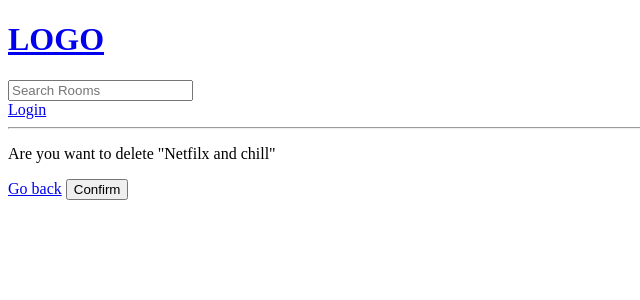
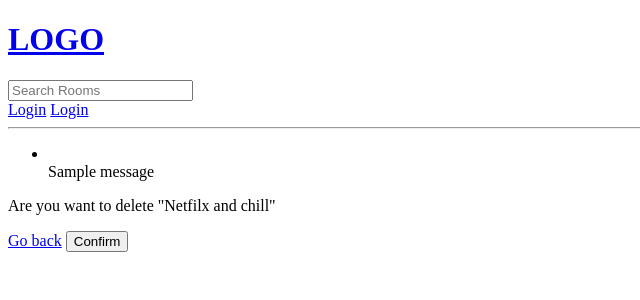
Before and after one commit to cuonggpham/study-room-application, a Django app: page /delete-room/1 in a window 1280 px wide. Shown: the top 300 px of the page, without its empty margins (0-640 px from the left). Run offline with Django 5.2, Linux system fonts and the light colour scheme; data comes from the database, SQL or seed files in the repository; one stand-in notice (Sample message) is shown.

Commit message:
flash message

```diff
--- a/base/views.py
+++ b/base/views.py
@@ -2,6 +2,7 @@ from django.shortcuts import render, redirect
 from django.contrib import messages
 from django.db.models import Q
 from django.contrib.auth.models import User
+from django.contrib.auth import authenticate, login, logout
 from django.http import HttpResponse
 from .models import Room, Topic
 from .forms import RoomForm
@@ -17,6 +18,15 @@ def loginPage(request):
             user=User.objects.get(username=username)
         except:
             messages.error(request, 'User does not exist')
+
+        user = authenticate(request, username=username, password=password)
+
+        if user is not None:
+            login(request, user)
+            return redirect('home')
+        else:
+            messages.error(request, 'Username and password does not exist')
+
 
     context={}
     return render(request, 'base/login_register.html', context)
--- a/templates/main.html
+++ b/templates/main.html
@@ -10,6 +10,16 @@
   </head>
 
   <body>
-    {% include 'navbar.html' %} {% block content %}{% endblock content%}
+    {% include 'navbar.html' %}
+
+    {% if messages %}
+    <ul class="messages">
+      {% for message in messages %}
+      <li></li>{{ message }}</li>
+      {% endfor %}
+    </ul>
+    {% endif %}
+
+    {% block content %} {% endblock content%}
   </body>
 </html>
--- a/templates/navbar.html
+++ b/templates/navbar.html
@@ -8,6 +8,12 @@
 
 </form>
 
+{% if request.user.is_authenticated %}
+<a href="">Logout</a>
+{% else %}
+<a href={% url "login" %}>Login</a>
+{% endif %}
+
 <a href="{% url 'login' %}">Login</a>
 
 <hr />
```
